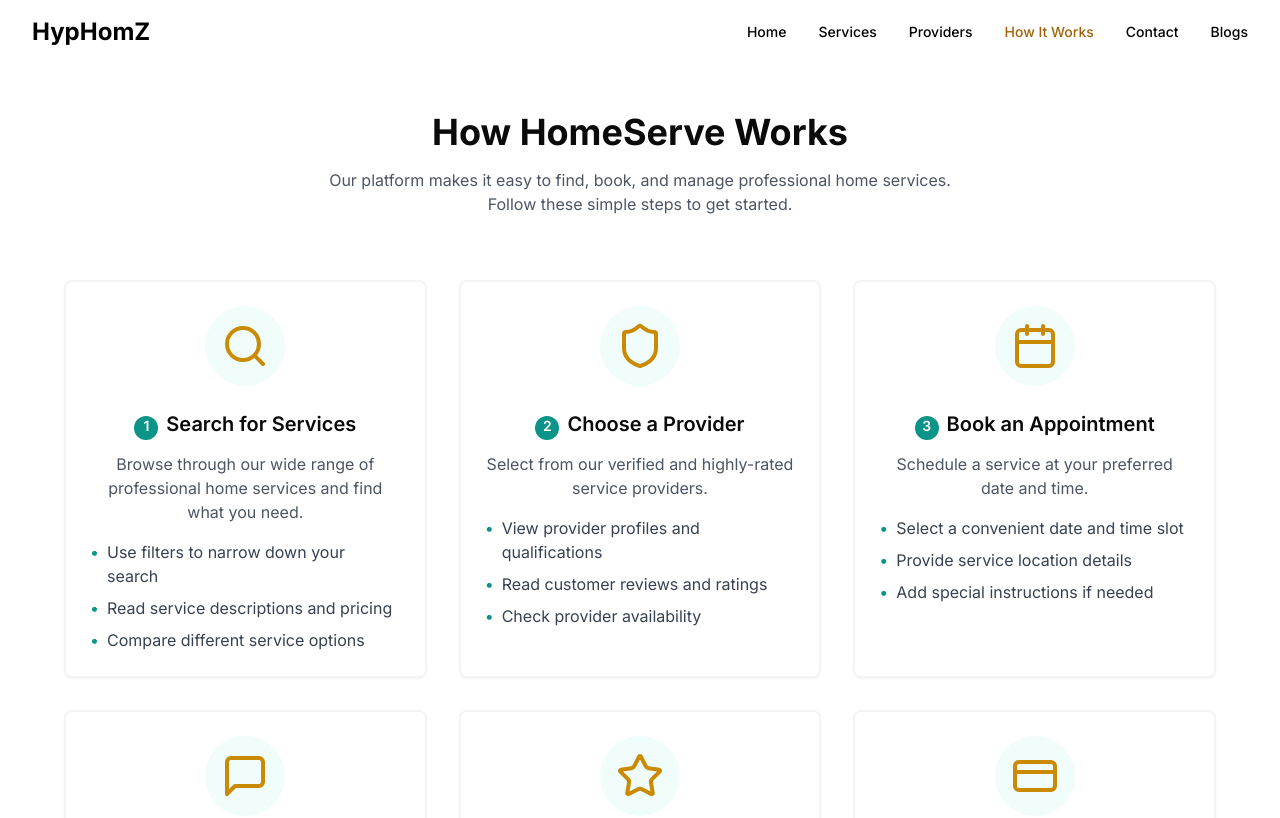
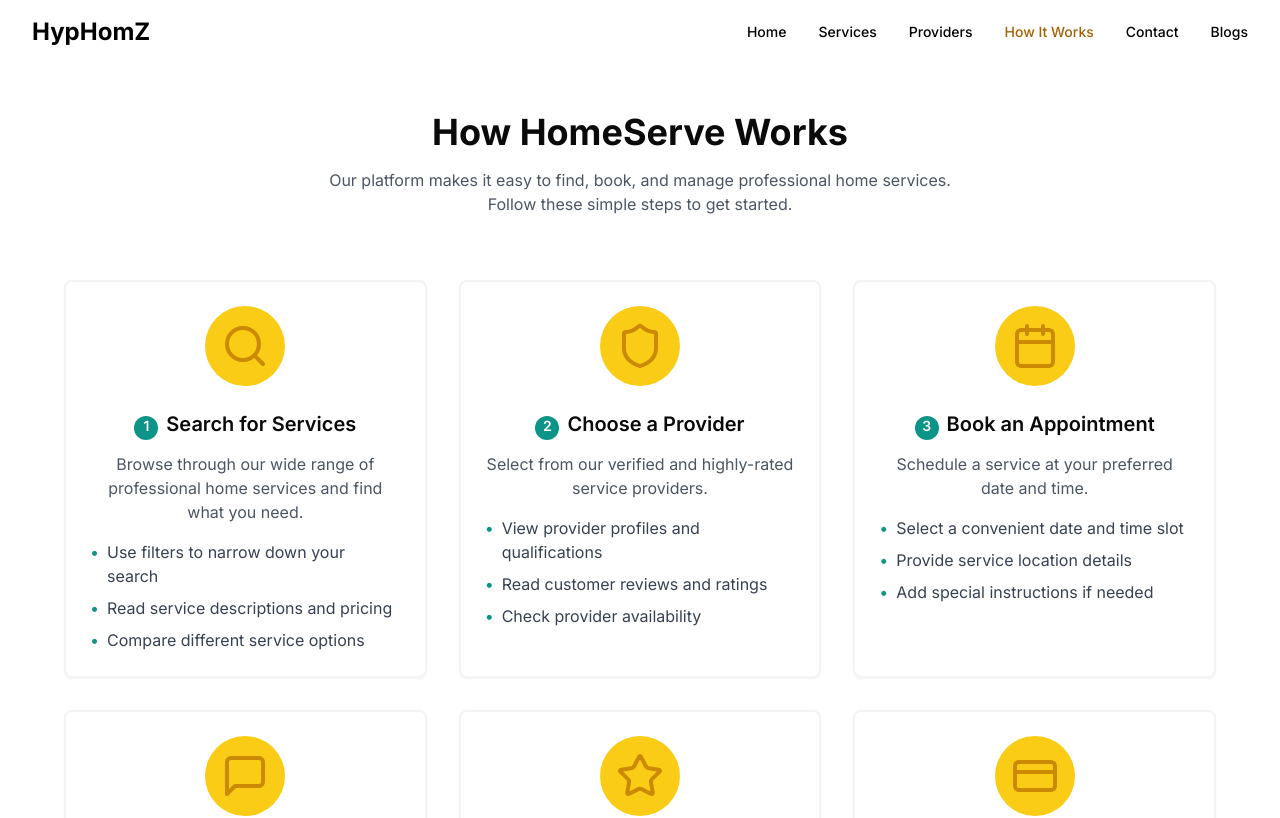
Before and after one commit to kartikcseai/HypHomZ-V1, a Next.js app: page /how-it-works in a window 1280 px wide. Shown: the top 818 px of the page. Built offline with nearby package versions, Linux system fonts and the light colour scheme.

Commit message:
Update page.tsx

```diff
--- a/app/how-it-works/page.tsx
+++ b/app/how-it-works/page.tsx
@@ -109,7 +109,7 @@ export default function HowItWorksPage() {
             <Card key={index} className="border-2 border-gray-100 hover:border-teal-100 transition-colors duration-300">
               <CardContent className="p-6">
                 <div className="flex flex-col items-center text-center">
-                  <div className="bg-teal-50 p-4 rounded-full mb-6">{step.icon}</div>
+                  <div className="bg-yellow-400 p-4 rounded-full mb-6">{step.icon}</div>
                   <h3 className="text-xl font-semibold mb-3">
                     <span className="inline-block bg-teal-600 text-white rounded-full w-6 h-6 text-sm mr-2">
                       {index + 1}
```
